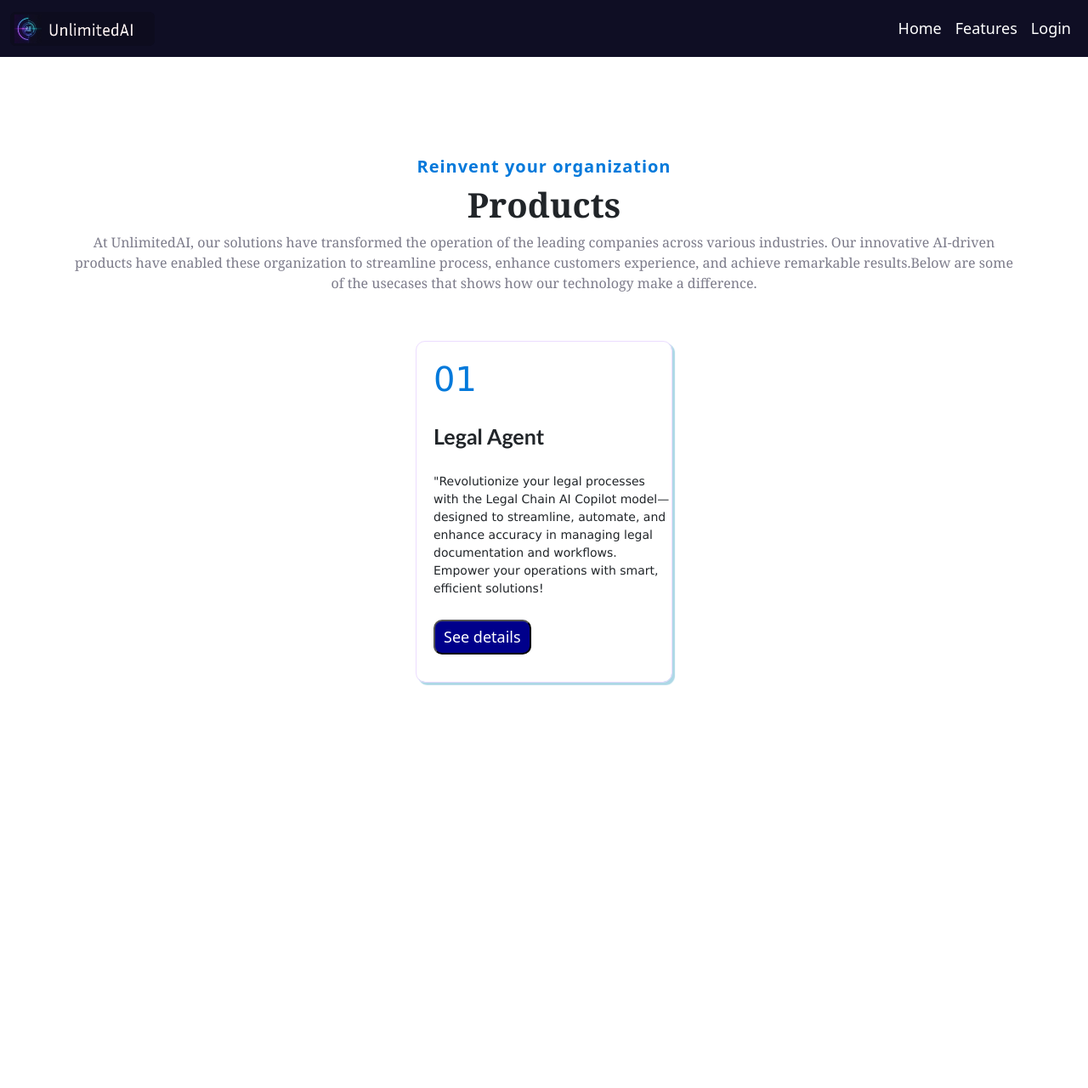
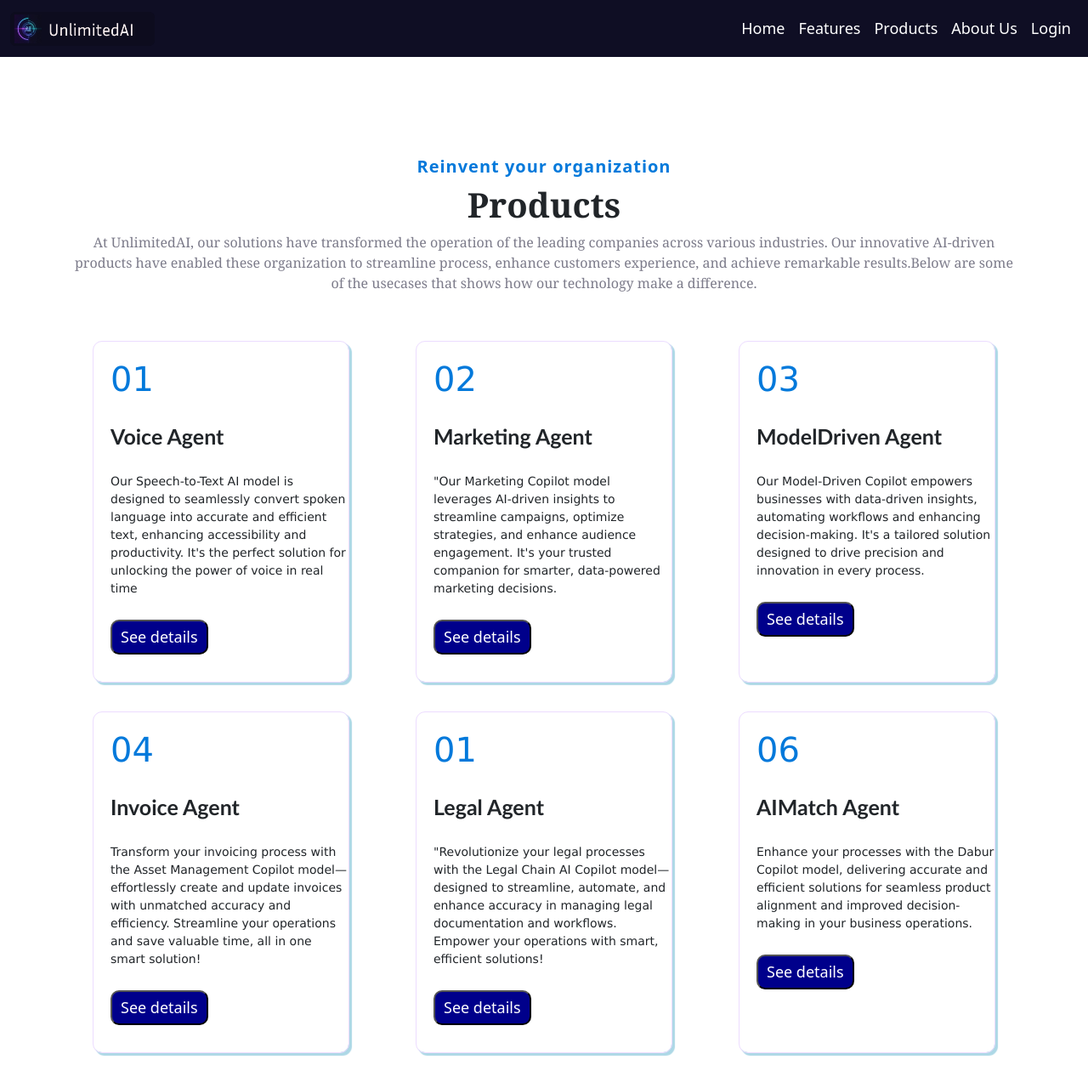
Before and after one commit to smlogsubramani/UnlimitedAI, a React (Create React App) app: page /usecase in a window 1280 px wide. Shown: the top 1280 px of the page at 85% size. Before the commit the page ends 1081 px from the top, so only its background shows below. Built offline with nearby package versions, Linux system fonts and the light colour scheme.

Commit message:
internal project push

```diff
--- a/src/Pages/Usecase.jsx
+++ b/src/Pages/Usecase.jsx
@@ -13,38 +13,38 @@ const Usecase = () => {
                 <p className="subcontentusecase">At UnlimitedAI, our solutions have transformed the operation of the leading companies across various industries. Our innovative AI-driven products have enabled these organization to streamline process, enhance customers experience, and achieve remarkable results.Below are some of the usecases that shows how our technology make a difference.</p>
             </div>
             <div id="servicecontainers" className="row">
-                {/* <div className="col-md-4">
+                <div className="col-md-4">
                     <div className="cardcontainer">
                         <h1 className="card-number">01</h1>
                         <h1 className="cardheader">Voice Agent</h1>
                         <p className="cardpara-usecase">Our Speech-to-Text AI model is designed to seamlessly convert spoken language into accurate and efficient text, enhancing accessibility and productivity. It's the perfect solution for unlocking the power of voice in real time</p>
                         <button className="cardbtn">See details</button>
                     </div>
-                </div> */}
-                {/* <div className="col-md-4">
+                </div>
+                <div className="col-md-4">
                     <div className="cardcontainer">
                     <h1 className="card-number">02</h1>
                     <h1 className="cardheader">Marketing Agent</h1>
                     <p className="cardpara-usecase">"Our Marketing Copilot model leverages AI-driven insights to streamline campaigns, optimize strategies, and enhance audience engagement. It's your trusted companion for smarter, data-powered marketing decisions.</p>
                     <button className="cardbtn">See details</button>
                     </div>
-                </div> */}
-                {/* <div className="col-md-4">
+                </div>
+                 <div className="col-md-4">
                     <div className="cardcontainer">
                     <h1 className="card-number">03</h1>
                     <h1 className="cardheader">ModelDriven Agent</h1>
                     <p className="cardpara-usecase">Our Model-Driven Copilot empowers businesses with data-driven insights, automating workflows and enhancing decision-making. It's a tailored solution designed to drive precision and innovation in every process.</p>
                     <a href="https://copilotstudio.microsoft.com/environments/e3ce6a5b-ed6e-e60e-af3e-95da64019813/bots/crd5b_modelDrivenAgent/canvas?__version__=2&enableFileAttachment=true"><button className="cardbtn">See details</button></a>
                     </div>
-                </div> */}
-                {/* <div className="col-md-4">
+                </div>
+                <div className="col-md-4">
                     <div className="cardcontainer">
                         <h1 className="card-number">04</h1>
                         <h1 className="cardheader">Invoice Agent</h1>
                         <p className="cardpara-usecase">Transform your invoicing process with the Asset Management Copilot model—effortlessly create and update invoices with unmatched accuracy and efficiency. Streamline your operations and save valuable time, all in one smart solution!</p>
                         <a href="https://copilotstudio.microsoft.com/environments/Default-008502d6-3f79-46f0-ab37-9354e3fe80ff/bots/cr28f_agent1_KK3RZL/canvas?__version__=2&enableFileAttachment=true"><button className="cardbtn">See details</button></a>
                     </div>
-                </div> */}
+                </div>
                 <div className="col">
                     <div className="cardcontainer">
                     <h1 className="card-number">01</h1>
@@ -53,14 +53,14 @@ const Usecase = () => {
                     <a href="https://copilotstudio.microsoft.com/environments/Default-008502d6-3f79-46f0-ab37-9354e3fe80ff/bots/cr28f_lawAiAssistant/canvas?__version__=2&enableFileAttachment=true"><button className="cardbtn">See details</button></a>
                     </div>
                 </div>
-                {/* <div className="col-md-4">
+                <div className="col-md-4">
                     <div className="cardcontainer">
                     <h1 className="card-number">06</h1>
                     <h1 className="cardheader">AIMatch Agent</h1>
                     <p className="cardpara-usecase">Enhance your processes with the Dabur Copilot model, delivering accurate and efficient solutions for seamless product alignment and improved decision-making in your business operations.</p>
                     <button className="cardbtn">See details</button>
                     </div>
-                </div> */}
+                </div>
             </div>
             </div>
         </div>
--- a/src/components/Navbar.jsx
+++ b/src/components/Navbar.jsx
@@ -79,18 +79,16 @@ const Navbar = ({ loggedIn }) => {
                     Features
                   </a>
                 </li>
-                {loggedIn && (
                   <li className="nav-item">
                     <Link className="nav-link" to="/usecase">
                       Products
                     </Link>
                   </li>
-                )}
-                {/* <li className="nav-item">
+                <li className="nav-item">
                   <Link className="nav-link" to="/">
                     About Us
                   </Link>
-                </li> */}
+                </li>
                 <li className="nav-item">
                   <Link className="nav-link" to="/signup">
                     Login
```
